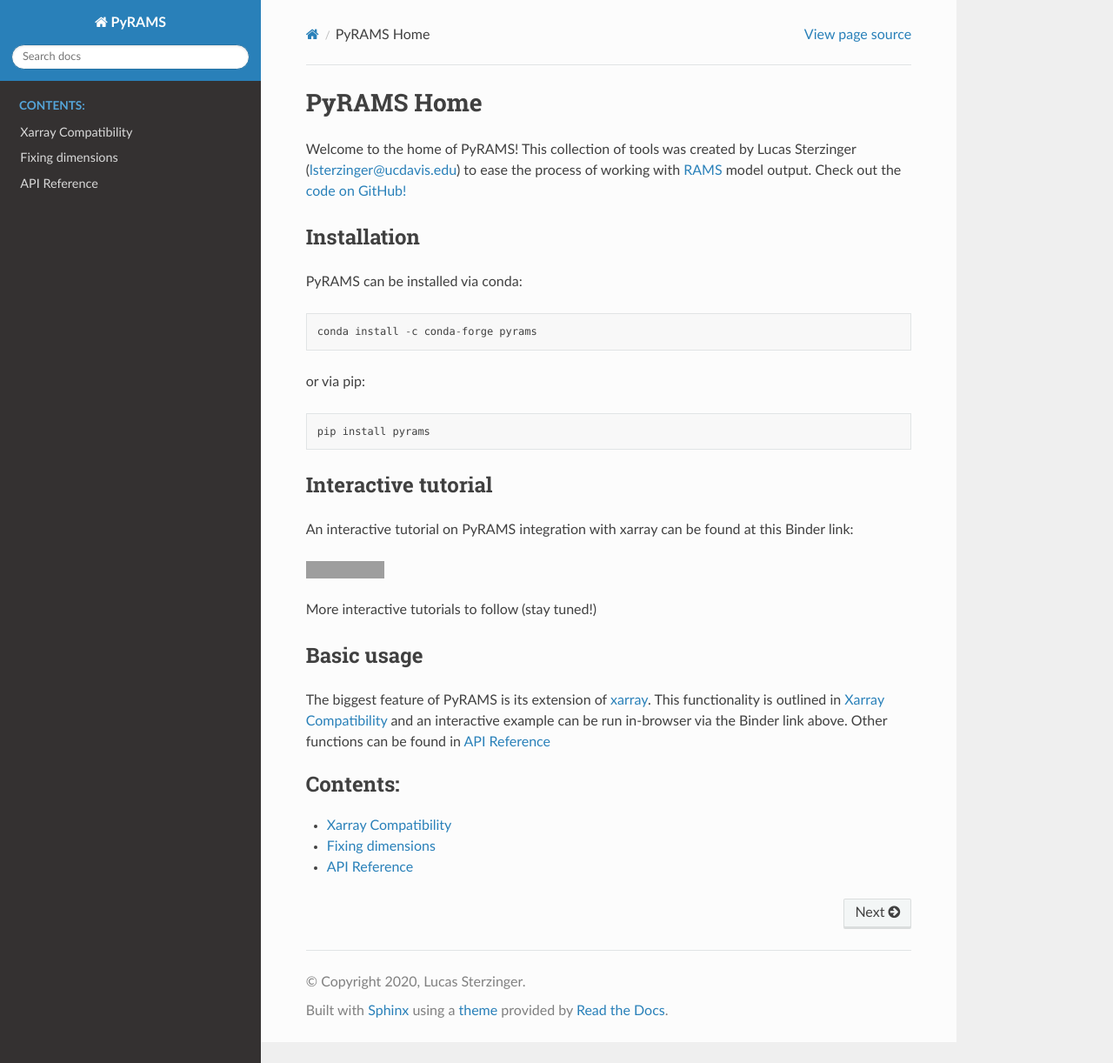
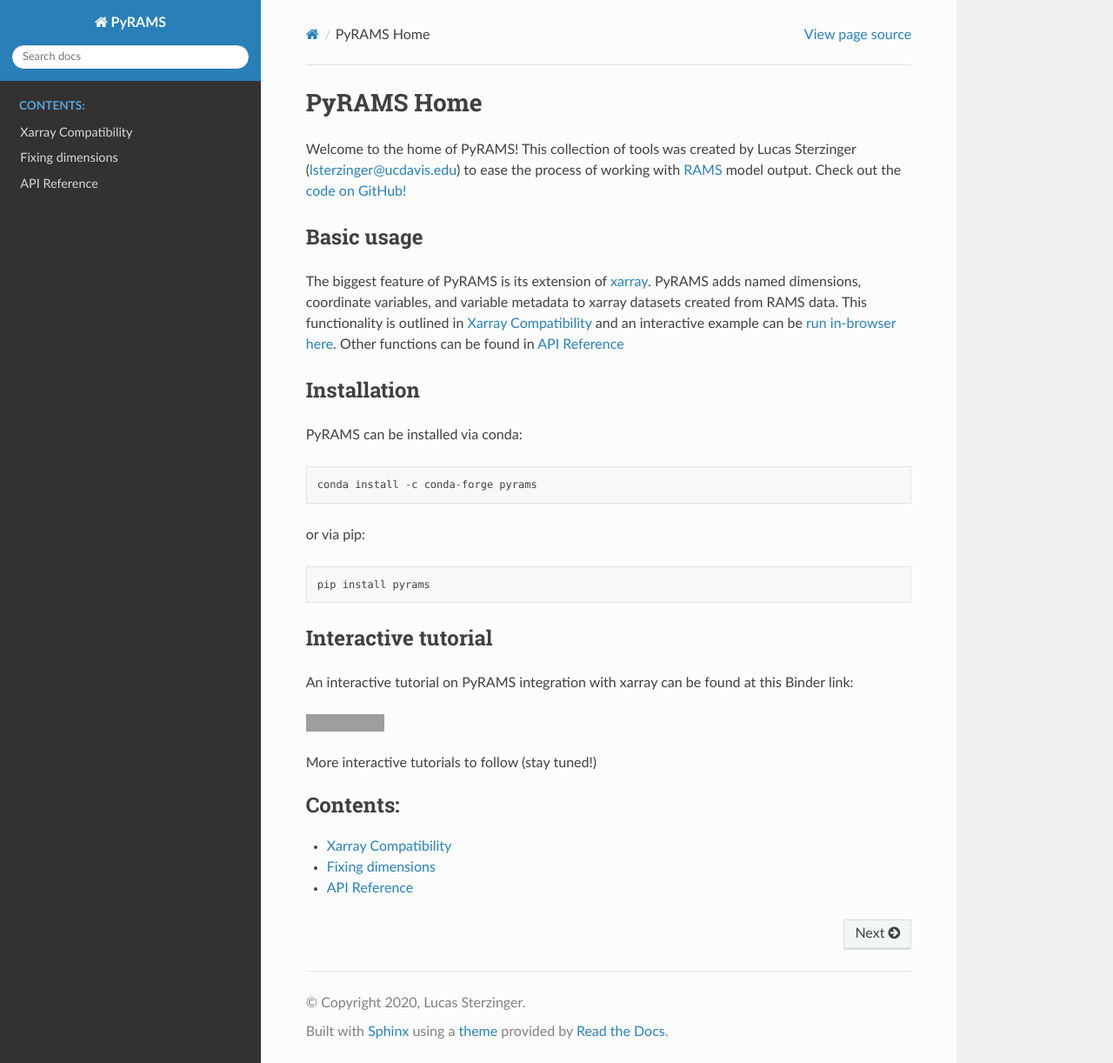
Before and after one commit to lsterzinger/pyrams, a Sphinx documentation site: the page built from docs/index.rst, in a window 1280 px wide and 1222 px high. Shown: the whole window at 87% size. Built offline with Sphinx 7.4.7 and the Read the Docs theme 2.0.0, drawn with Linux system fonts in a browser that asks for light colours; grey boxes are pictures that could not be loaded.

Commit message:
Update docs

```diff
--- a/docs/index.rst
+++ b/docs/index.rst
@@ -9,6 +9,12 @@
 ease the process of working with `RAMS <https://vandenheever.atmos.colostate.edu/vdhpage/rams.php>`_ model output.
 Check out the `code on GitHub! <https://github.com/lsterzinger/pyrams>`_
 
+Basic usage
+-----------
+The biggest feature of PyRAMS is its extension of `xarray <https://docs.xarray.dev/en/stable/>`_.
+PyRAMS adds named dimensions, coordinate variables, and variable metadata to xarray datasets created from RAMS data.
+This functionality is outlined in :doc:`xarray_metadata` and an interactive example can be `run
+in-browser here <https://mybinder.org/v2/gh/lsterzinger/pyrams/HEAD?labpath=examples%2Fxarray.ipynb>`_. Other functions can be found in :doc:`api/index`
 
 Installation
 ------------
@@ -29,12 +35,6 @@
 
 More interactive tutorials to follow (stay tuned!)
 
-Basic usage
------------
-The biggest feature of PyRAMS is its extension of `xarray <https://docs.xarray.dev/en/stable/>`_.
-This functionality is outlined in :doc:`xarray_metadata` and an interactive example can be run
-in-browser via the Binder link above. Other functions can be found in :doc:`api/index`
-
 .. toctree::
    :maxdepth: 2
    :caption: Contents:
```
